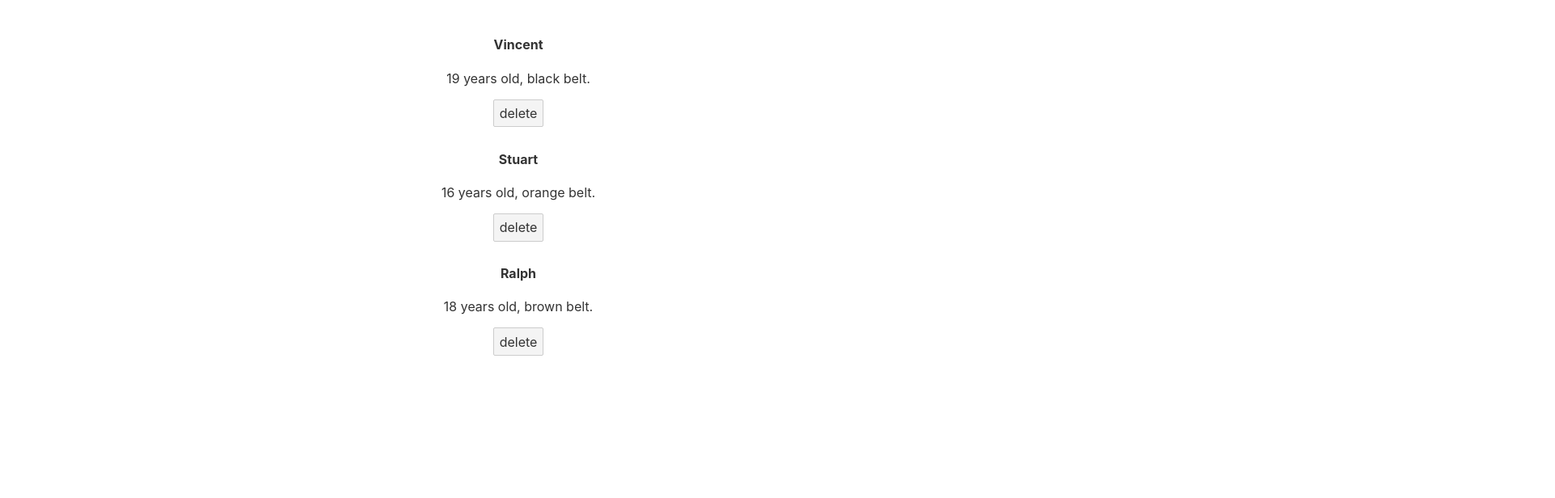
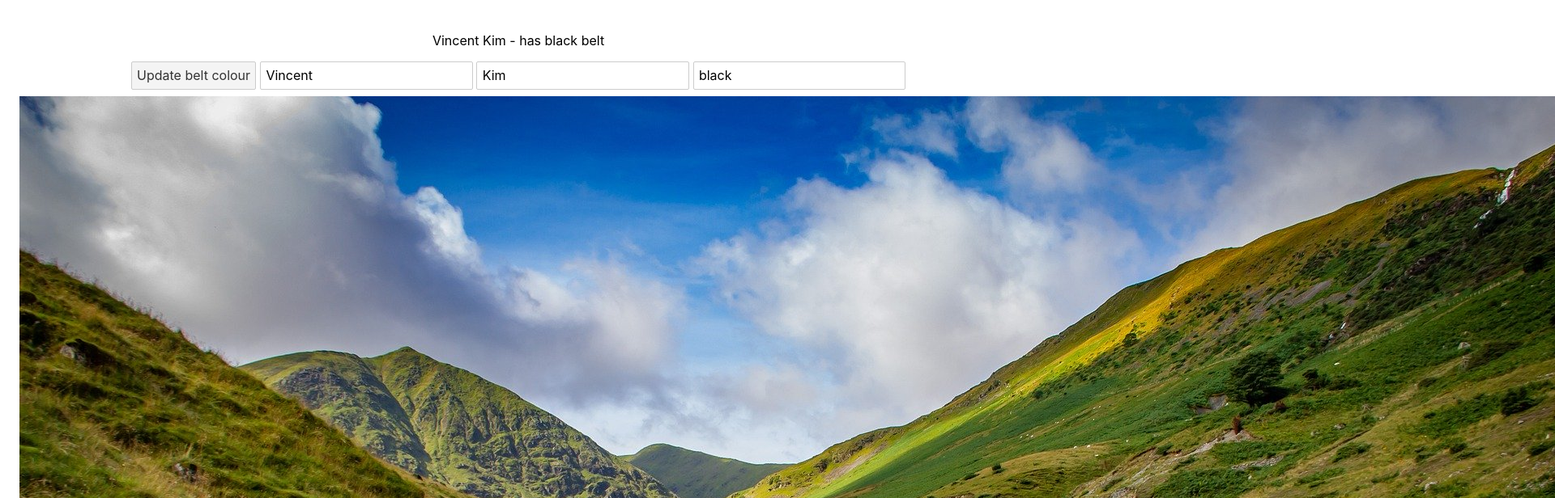
Before and after one commit to GeonwooVincentKim/Svelte-MiniProject, a Svelte app: page / in a window 1280 px wide. Shown: the top 616 px of the page at 81% size, 1920 px wide, since content can reach past the window. Built offline with nearby package versions, Linux system fonts and the light colour scheme.

Commit message:
Move previous contents of svelte file to 'App.svelte' again.

```diff
--- a/src/App.svelte
+++ b/src/App.svelte
@@ -1,4 +1,47 @@
 <script>
+	let firstName = "Vincent";
+	let lastName = "Kim";
+
+	/*
+		To output the result of beltColour right here,
+		Delete "color: {beltColor}".
+	*/
+	let beltColour = "black";
+
+	/*
+	    The Reactive-Value.
+	    - 1. Use a template string to concatenate firstName and lastName
+		regularly.
+
+		- 2. Reactive-Statement is watching whatever values we use
+		inside it. In this case, 'beltColour'.
+	*/
+	$: fullName = `${firstName} ${lastName}`;
+
+	// Run this code-blocks statement everytime.
+	$: {
+		console.log(beltColour);
+		console.log(fullName);
+	}
+
+	/*
+	  1. Make sure you have to convert file-form
+		 as 'png' not 'jpg'.
+
+	  2. You should save your file into public file-directory,
+	     not to create a new one in file-directory named 'src'.
+	*/
+	let imgSrc = "images.png";
+
+	const handleClick_colour = () => {
+		beltColour = 'orange';
+	};
+
+	const handleInput = (e) => {
+		// Update on Screen in Real-Time.
+		beltColour = e.target.value;
+	};
+
 	let people = [
 		{name: 'Vincent', beltColour: 'black', age: 19, id: 1},
 		{name: 'Stuart', beltColour: 'orange', age: 16, id: 2},
@@ -15,6 +58,24 @@
 </script>
 
 <main>
+	<!-- Output full-name here. -->
+	<p style="color: {beltColour}">{fullName} - has {beltColour} belt</p>
+	<button on:click={handleClick}>Update belt colour</button>
+
+	<!-- Two way bounding, 'handleInput' and 'beltColour'. -->
+	<!-- <input type="text" on:input={handleInput} value={beltColour}> -->
+
+	<input type="text" bind:value={firstName}>
+	<input type="text" bind:value={lastName}>
+	<!--
+		One way bounding, but it controlls all of things
+		by using 'beltColour'.
+	-->
+	<input type="text" bind:value={beltColour}>
+
+	<!-- svelte-ignore a11y-missing-attribute -->
+	<img src={imgSrc}>
+
 	<!--
 		1. Almost like a for-each Loop.
 		2. Applying a unique key to each element inside our array
```
